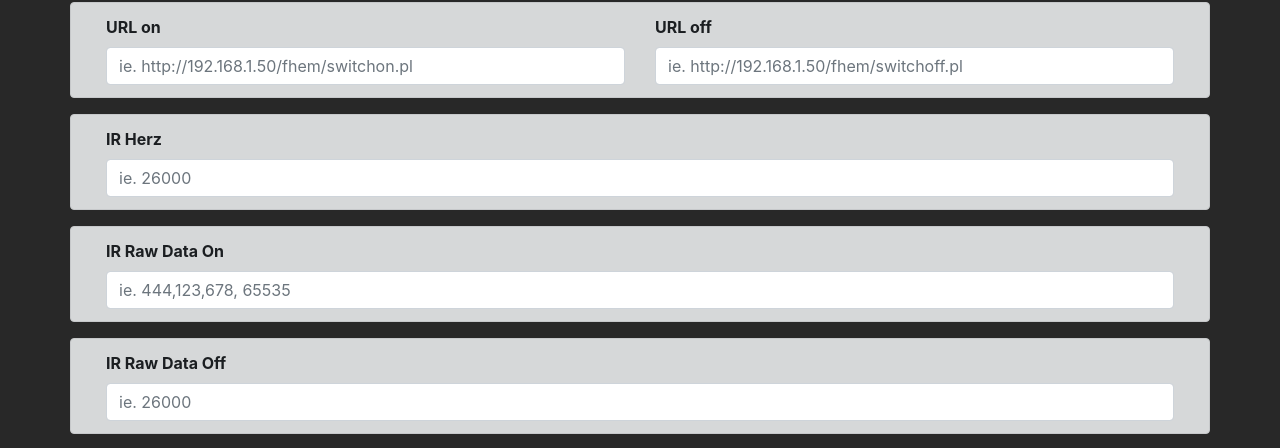
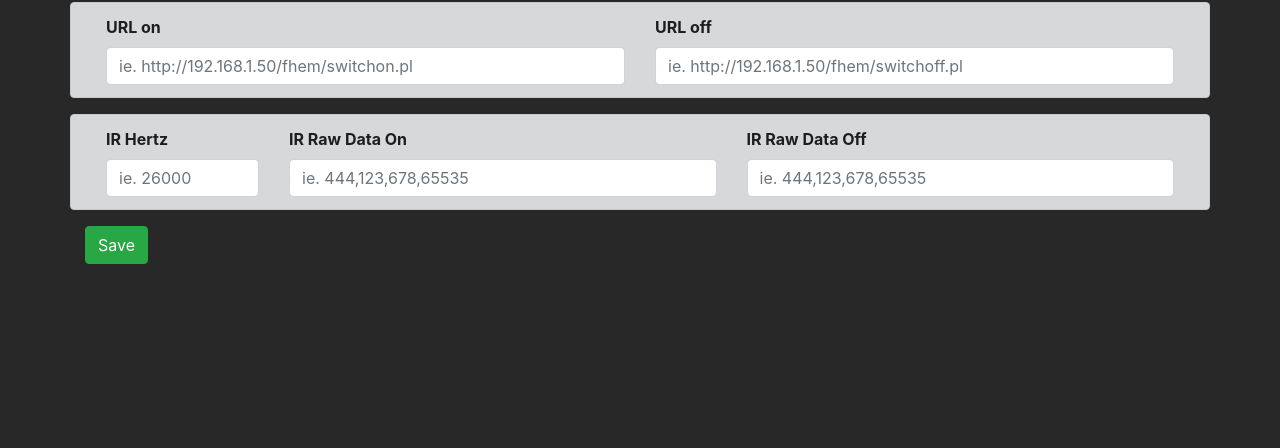
Before and after one commit to Monarch73/rfbridge-angular, an Angular app: page / in a window 1280 px wide. Shown: the part 491-939 px from the top of the page. After the commit the page ends 800 px from the top, so only its background shows below. Built offline with nearby package versions, Linux system fonts and the light colour scheme; no server answers.

Commit message:
IR hinzugefügt

```diff
--- a/src/app/components/new-switch/new-switch.component.html
+++ b/src/app/components/new-switch/new-switch.component.html
@@ -49,21 +49,17 @@
     </div>
   </div>
   <div class="row alert alert-dark">
-    <div class="col">
-      <label for="hz"><strong>IR Herz</strong></label>
+    <div class="col-md-2">
+      <label for="hz"><strong>IR Hertz</strong></label>
       <input class="form-control" name="hz" [(ngModel)]="switch.hz" placeholder="ie. 26000">
     </div>
-  </div>
-  <div class="row alert alert-dark">
       <div class="col">
         <label for="hz"><strong>IR Raw Data On</strong></label>
-        <input class="form-control" name="dataOn" [(ngModel)]="switch.dataOn" placeholder="ie. 444,123,678, 65535">
+        <input class="form-control" name="dataOn" [(ngModel)]="switch.dataOn" placeholder="ie. 444,123,678,65535">
       </div>
-  </div>
-  <div class="row alert alert-dark">
       <div class="col">
         <label for="hz"><strong>IR Raw Data Off</strong></label>
-        <input class="form-control" name="dataOff" [(ngModel)]="switch.dataOff" placeholder="ie. 26000">
+        <input class="form-control" name="dataOff" [(ngModel)]="switch.dataOff" placeholder="ie. 444,123,678,65535">
       </div>
   </div>
   <div class="form-group">
```
